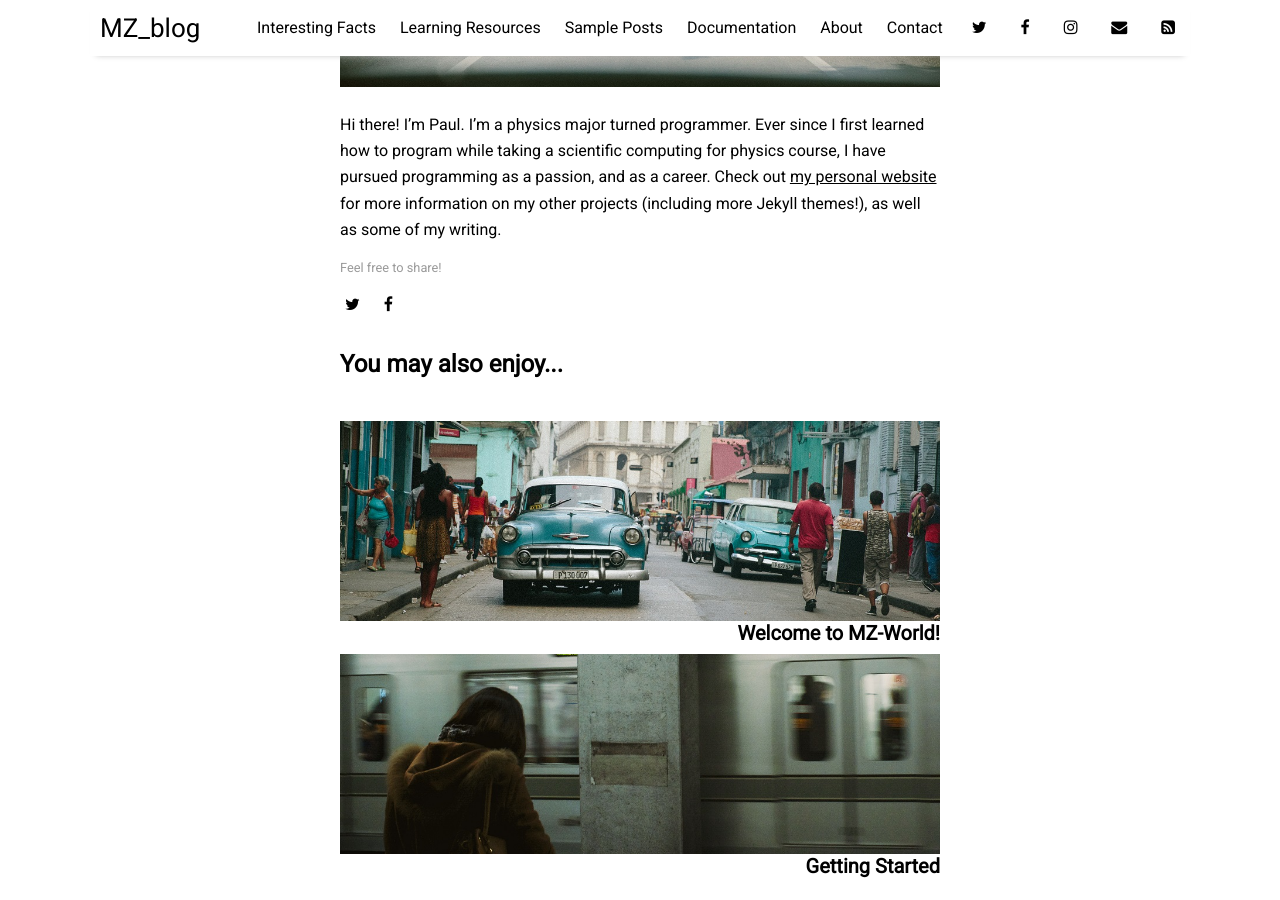
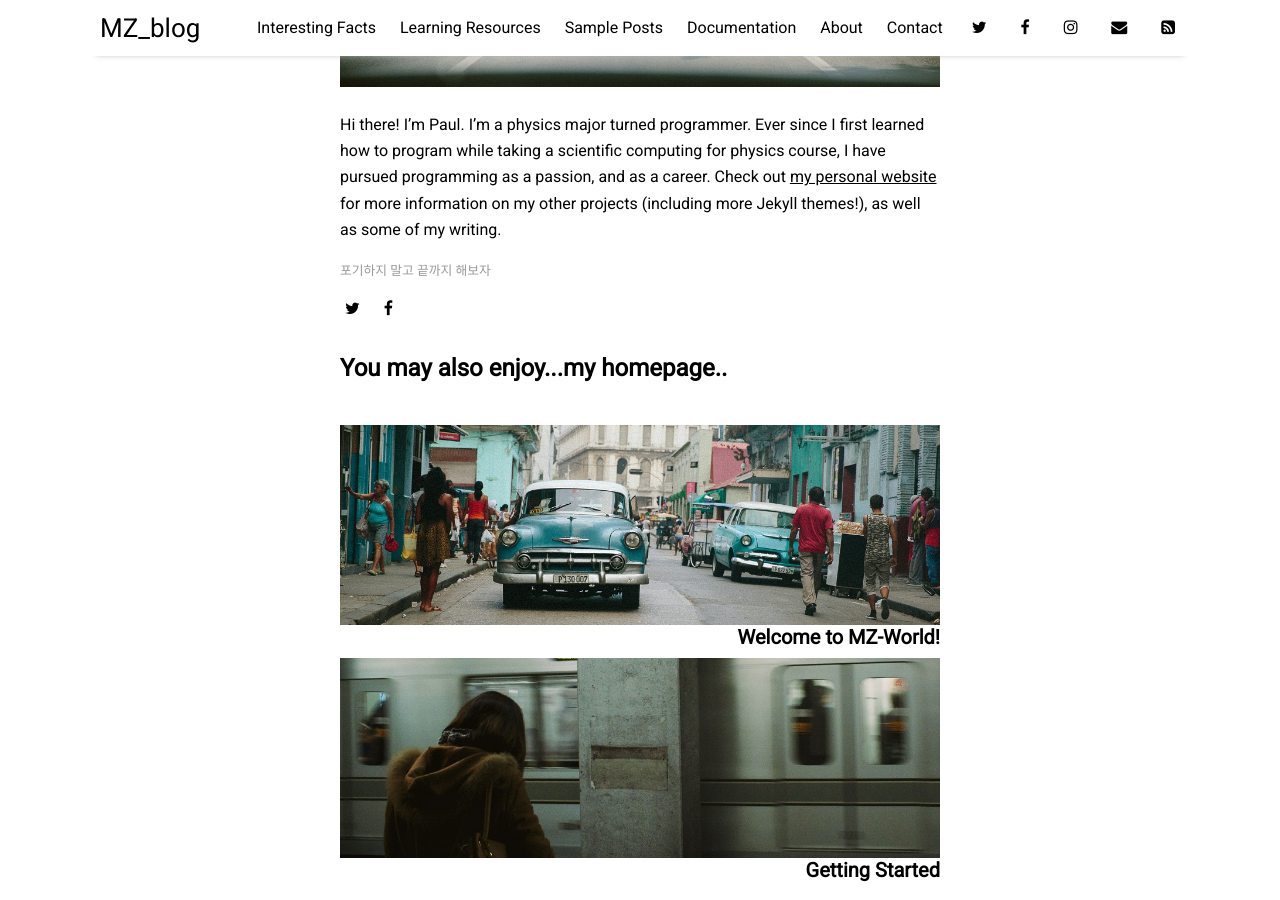
Before and after one commit to dndwl/MZ_blog, a Jekyll site: the page built from _posts/2016-04-04-about-the-author.md, in a window 1280 px wide and 900 px high, scrolled down 475 px. Built offline with Jekyll 4.4.1, drawn with Linux system fonts in a browser that asks for light colours; nearby versions of some CDN libraries.

Commit message:
Update settings.yml

```diff
--- a/_data/settings.yml
+++ b/_data/settings.yml
@@ -4,7 +4,7 @@ disqus:
   disqus_shortname: 'millennial-3'
 
 # If you are not using Google Analytics, please change 'google-ID' to an empty string
-google-ID: 'UA-112060364-2'
+google-ID: ''
 
 menu:
 - {name: 'Interesting Facts',  url: 'facts'}
@@ -28,8 +28,8 @@ pagination:
   next_page: 'Newer'
   previous_page: 'Older'
 
-sharing_button_prompt: 'Feel free to share!'
+sharing_button_prompt: '포기하지 말고 끝까지 해보자'
 
-related_posts: 'You may also enjoy...'
+related_posts: 'You may also enjoy...my homepage..'
 
 post_date_prefix: 'Written on'
```
